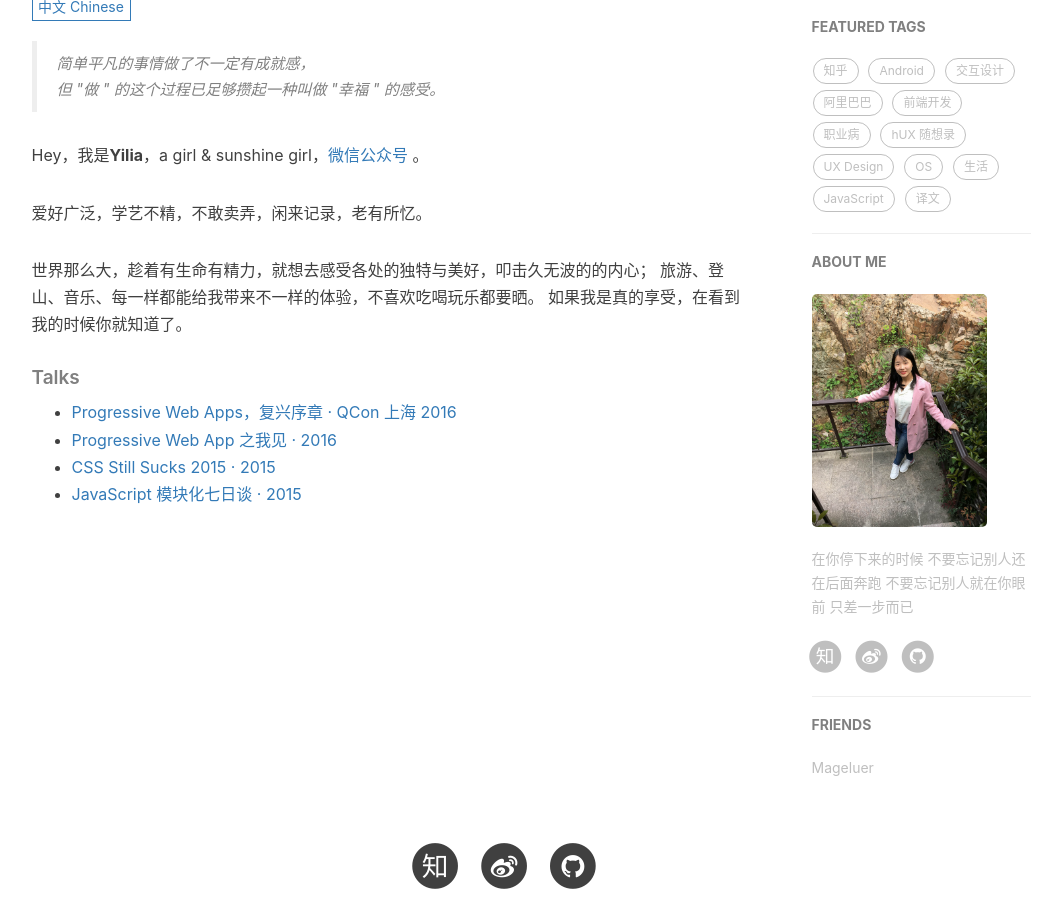
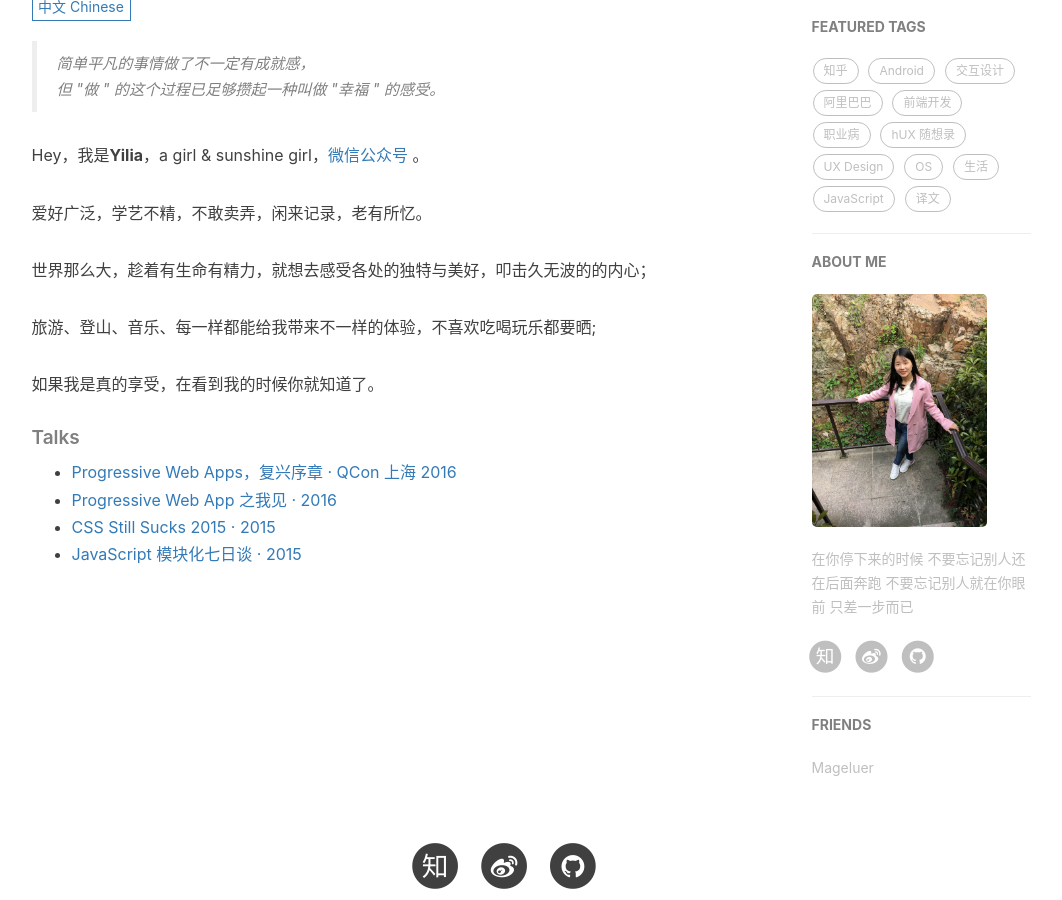
Before and after one commit to Yilia-Young/Yilia-Young.github.io, a Jekyll site: the page built from about.html, in a window 1280 px wide and 900 px high, scrolled down 460 px. Shown: the whole window, without its empty margins (136-1198 px from the left). Built offline with Jekyll 4.4.1, drawn with Linux system fonts in a browser that asks for light colours; nearby versions of some CDN libraries; comment, search, counter and statistics services are not loaded.

```diff
--- a/about.html
+++ b/about.html
@@ -22,7 +22,9 @@ header-img: "img/about-bg.JPG"
 
     <p>爱好广泛，学艺不精，不敢卖弄，闲来记录，老有所忆。</p>
 
-    <p>世界那么大，趁着有生命有精力，就想去感受各处的独特与美好，叩击久无波的的内心；         旅游、登山、音乐、每一样都能给我带来不一样的体验，不喜欢吃喝玩乐都要晒。        如果我是真的享受，在看到我的时候你就知道了。</p>
+    <p>世界那么大，趁着有生命有精力，就想去感受各处的独特与美好，叩击久无波的的内心；</p>
+    <p> 旅游、登山、音乐、每一样都能给我带来不一样的体验，不喜欢吃喝玩乐都要晒;     </p>
+    <p> 如果我是真的享受，在看到我的时候你就知道了。                            </p>
     <h5>Talks</h5>
 
     <ul>
```
